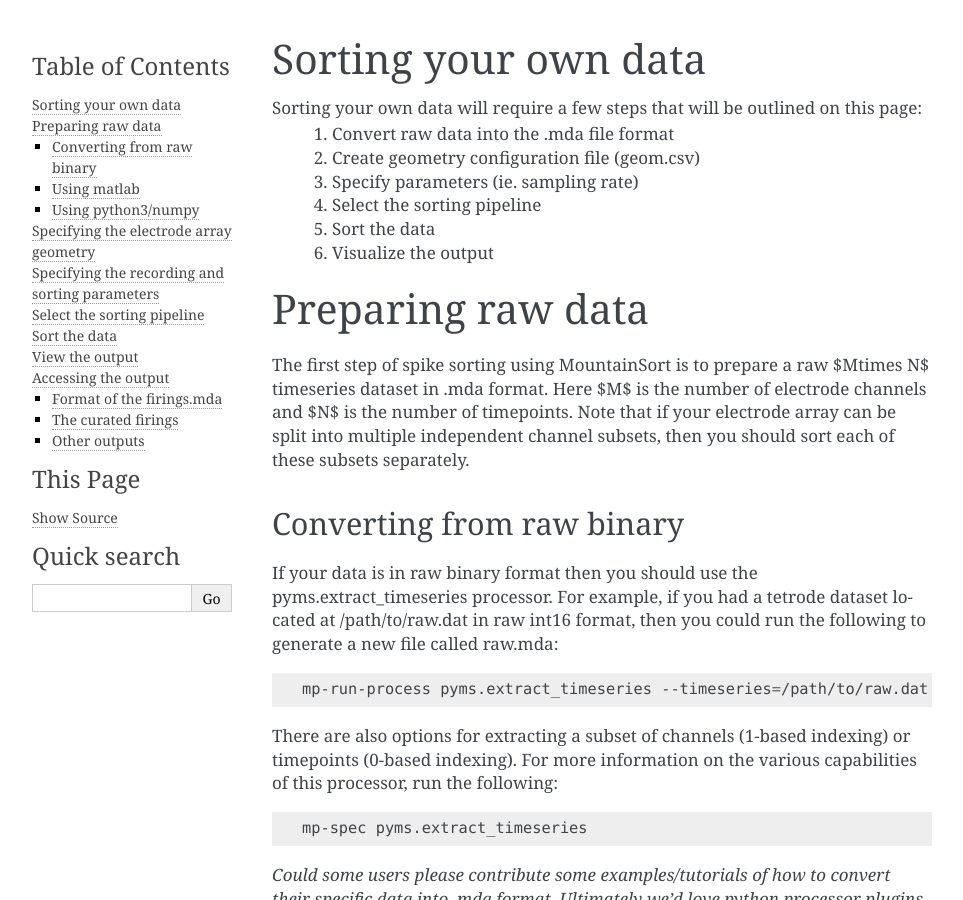
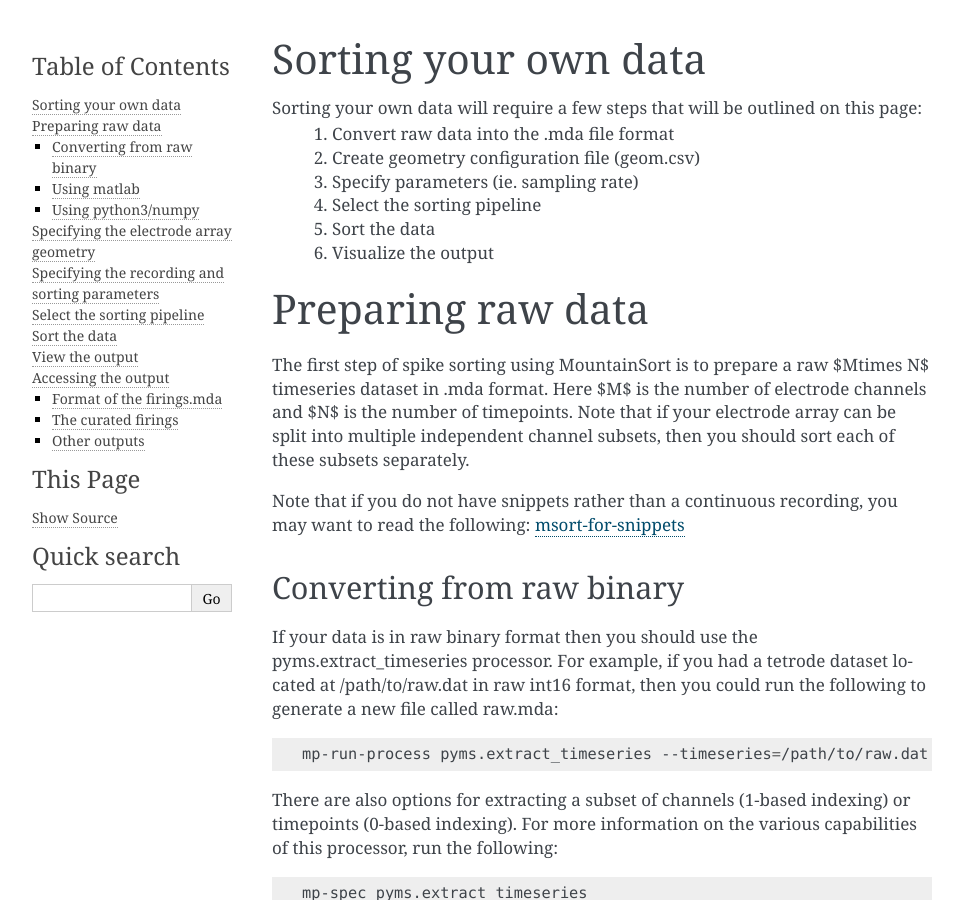
Before and after one commit to scratcharchive/mountainsort_examples, a Sphinx documentation site: the page built from docs/source/first_sort.rst, in a window 1280 px wide and 900 px high. Shown: the whole window, without its empty margins (148-1111 px from the left). Built offline with Sphinx 7.4.7, drawn with Linux system fonts in a browser that asks for light colours; pages that are not in the unit, such as notebooks, are missing from menus.

Commit message:
Update first_sort.rst

```diff
--- a/docs/source/first_sort.rst
+++ b/docs/source/first_sort.rst
@@ -13,6 +13,10 @@
 ==================
 
 The first step of spike sorting using MountainSort is to prepare a raw $M\times N$ timeseries dataset in .mda format. Here $M$ is the number of electrode channels and $N$ is the number of timepoints. Note that if your electrode array can be split into multiple independent channel subsets, then you should sort each of these subsets separately.
+
+.. _msort-for-snippets: https://github.com/mari-sosa/Mountainsort_for_snippets/blob/master/mountainsort_for_snippets.md
+
+Note that if you do not have snippets rather than a continuous recording, you may want to read the following: msort-for-snippets_
 
 Converting from raw binary
 --------------------------
```
